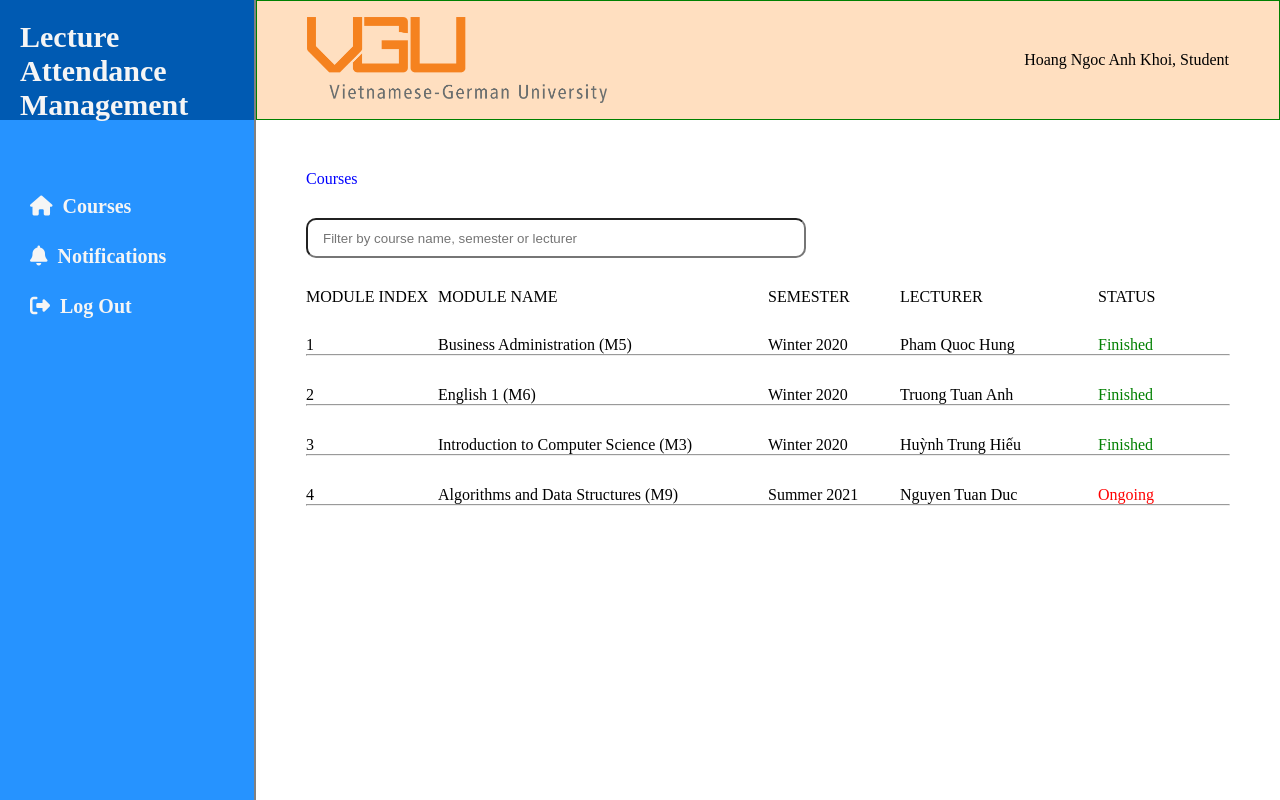
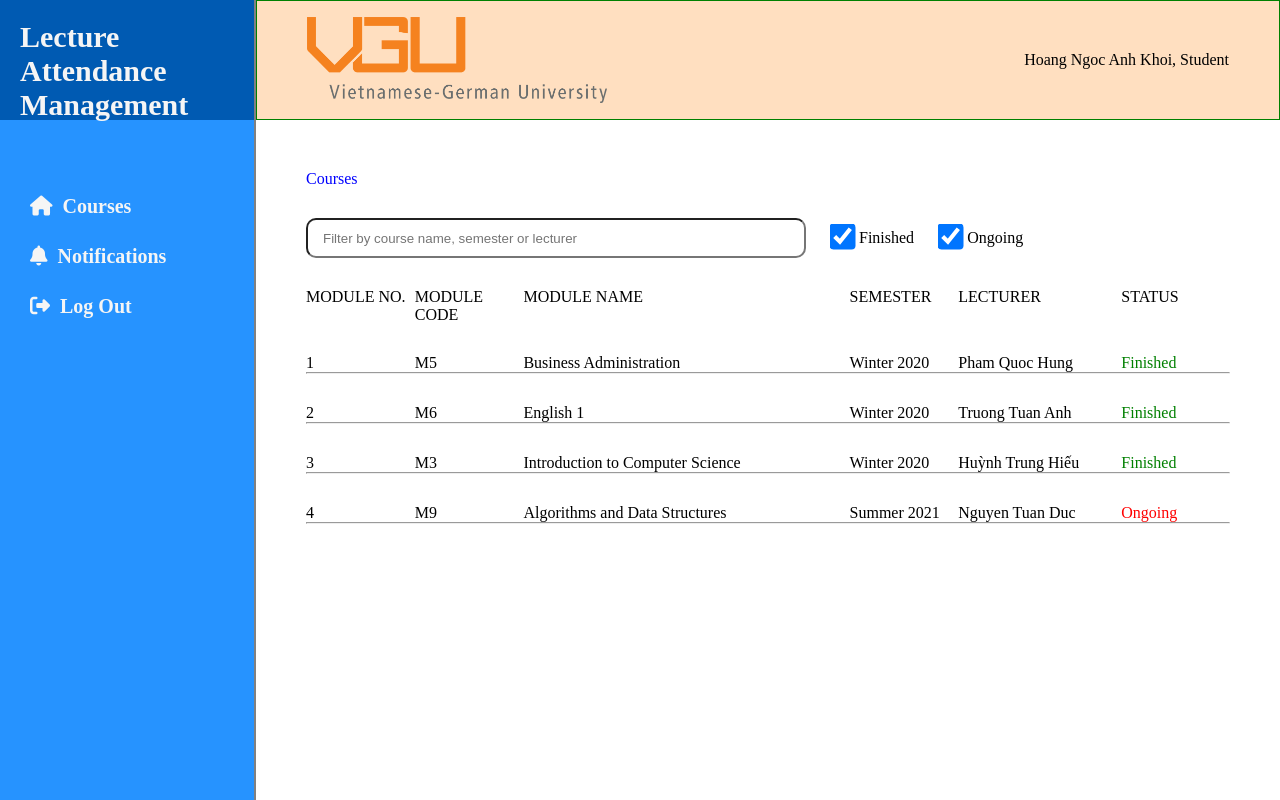
Before and after one commit to AnhKhoi12345/Lecture-Attendance-Management-Frontend, an Angular app: page /courses in a window 1280 px wide. Built offline with nearby package versions, Linux system fonts and the light colour scheme.

Commit message:
add more filters, waiting for backend server to be created for now

```diff
--- a/src/app/courses/courses.component.html
+++ b/src/app/courses/courses.component.html
@@ -18,13 +18,13 @@
       />
       <span>Default</span>
     </div> -->
-    <!-- <div>
+    <div>
       <input
         name="finished"
         class="checkbox"
         type="checkbox"
         [(ngModel)]="finished"
-        (change)="ongoing = false"
+        (change)="filterResults(filter.value)"
       />
       <span>Finished</span>
     </div>
@@ -34,10 +34,10 @@
         class="checkbox"
         type="checkbox"
         [(ngModel)]="ongoing"
-        (change)="finished = false"
+        (change)="filterResults(filter.value)"
       />
       <span>Ongoing</span>
-    </div> -->
+    </div>
     <!-- <button class="filter-button" type="button">
       <i class="fa-solid fa-filter"></i>
       Filter
@@ -45,7 +45,8 @@
   </form>
   <div class="list-container">
     <div class="column-name">
-      <p class="course-id">MODULE INDEX</p>
+      <p class="course-id">MODULE NO.</p>
+      <p class="course-code">MODULE CODE</p>
       <p class="course-name">MODULE NAME</p>
       <p class="course-semester">SEMESTER</p>
       <p class="course-lecturer">LECTURER</p>
@@ -55,7 +56,10 @@
       <a [routerLink]="['/courses', courses.id]">
         <div class="row-data">
           <div class="column data-id">{{ i + 1 }}</div>
-          <div class="column data-name">{{ courses.name }}</div>
+          <div class="column data-code">
+            {{ courses.name.split("(")[1].split(")")[0] }}
+          </div>
+          <div class="column data-name">{{ courses.name.split("(")[0] }}</div>
           <div class="column data-semester">{{ courses.semester }}</div>
           <div class="column data-lecturer">{{ courses.lecturer }}</div>
           <div
--- a/src/app/courses/courses.component.scss
+++ b/src/app/courses/courses.component.scss
@@ -37,8 +37,11 @@
       .course-id {
         flex: 2;
       }
+      .course-code {
+        flex: 2;
+      }
       .course-name {
-        flex: 5;
+        flex: 6;
       }
       .course-semester {
         flex: 2;
@@ -66,8 +69,11 @@
         .data-id {
           flex: 2;
         }
+        .data-code {
+          flex: 2;
+        }
         .data-name {
-          flex: 5;
+          flex: 6;
         }
         .data-semester {
           flex: 2;
--- a/src/app/courses/courses.component.ts
+++ b/src/app/courses/courses.component.ts
@@ -1,4 +1,4 @@
-import { Component, OnInit } from '@angular/core';
+import { Component } from '@angular/core';
 import { CoursesList } from '../interfaces/coursesList';
 import { fakeCourses } from '../fake-data';
 import { CommonModule } from '@angular/common';
@@ -12,20 +12,30 @@ import { FormsModule } from '@angular/forms';
   styleUrl: './courses.component.scss',
 })
 export class CoursesComponent {
-  // finished: boolean = true;
-  // ongoing: boolean = true;
+  finished: boolean = true;
+  ongoing: boolean = true;
   coursesList: CoursesList[] = [];
   filteredCourses: CoursesList[] = [];
-  constructor() {}
+  emptyList: CoursesList[] = [];
+  constructor() {
+    this.emptyList = [
+      {
+        id: 0,
+        name: 'No course found',
+        semester: '',
+        lecturer: '',
+        active: false,
+      },
+    ];
+  }
   ngOnInit(): void {
     this.coursesList = fakeCourses;
     this.filteredCourses = fakeCourses;
   }
-  filterResults(text: string) {
-    // if (!text) {
-    //   this.filteredCourses = this.coursesList;
-    //   return;
-    // }
+  filterResults(text?: string) {
+    if (!text) {
+      this.filteredCourses = this.coursesList;
+    } else if (text) {
       this.filteredCourses = this.coursesList.filter(
         (coursesList) =>
           coursesList?.name.toLowerCase().includes(text.toLowerCase()) ||
@@ -33,4 +43,25 @@ export class CoursesComponent {
           coursesList?.semester.toLowerCase().includes(text.toLowerCase())
       );
     }
+    if (this.finished && this.ongoing) {
+      this.filteredCourses = this.filteredCourses.filter(
+        (coursesList) =>
+          coursesList?.active === true || coursesList?.active === false
+      );
+      return;
+    } else if (this.finished && !this.ongoing) {
+      this.filteredCourses = this.filteredCourses.filter(
+        (coursesList) => coursesList?.active === false
+      );
+      return;
+    } else if (!this.finished && this.ongoing) {
+      this.filteredCourses = this.filteredCourses.filter(
+        (coursesList) => coursesList?.active === true
+      );
+      return;
+    } else if (!this.finished && !this.ongoing) {
+      this.filteredCourses = this.emptyList;
+      return;
+    } else return;
   }
+}
```
Lines whose indentation alone changed are shown as unchanged.
